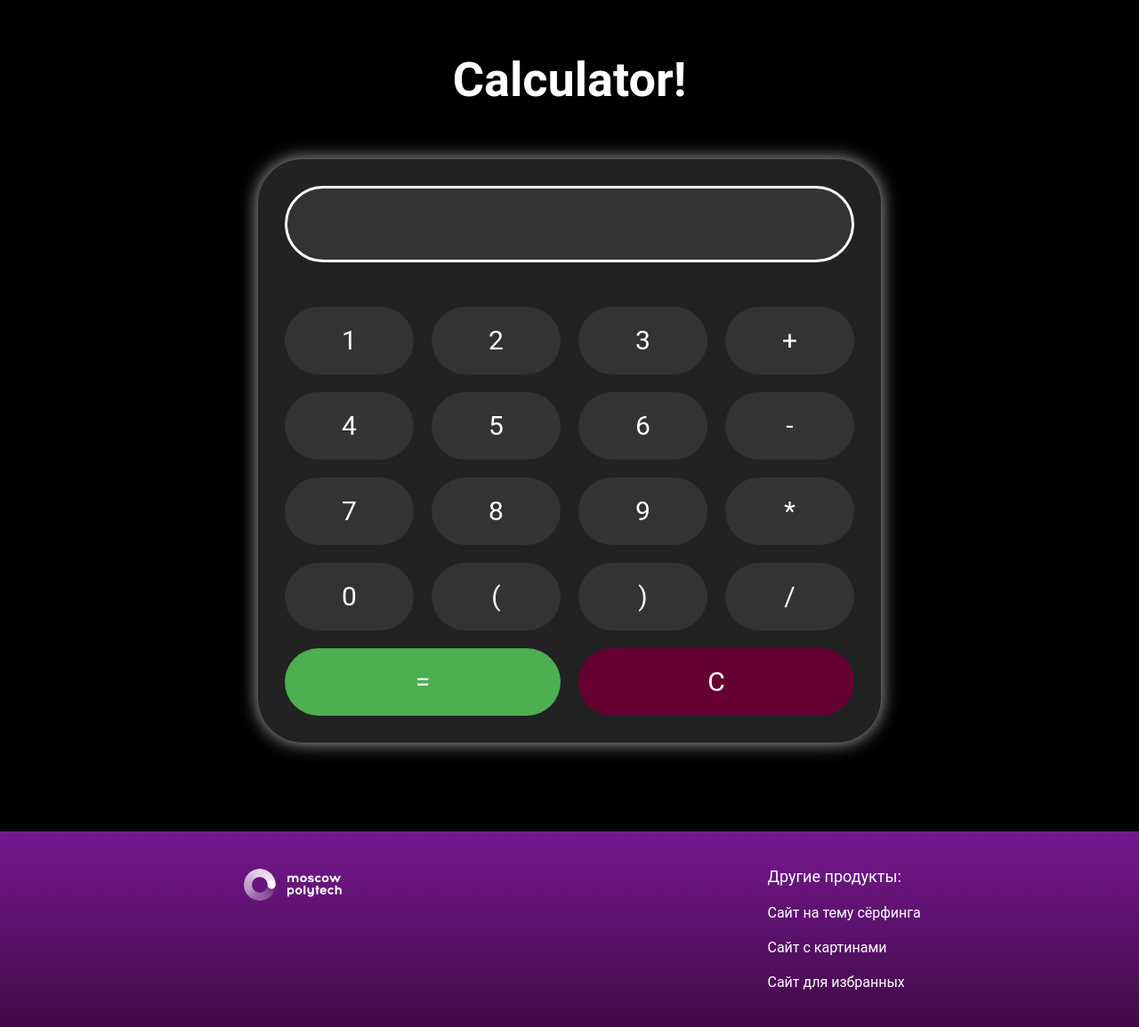
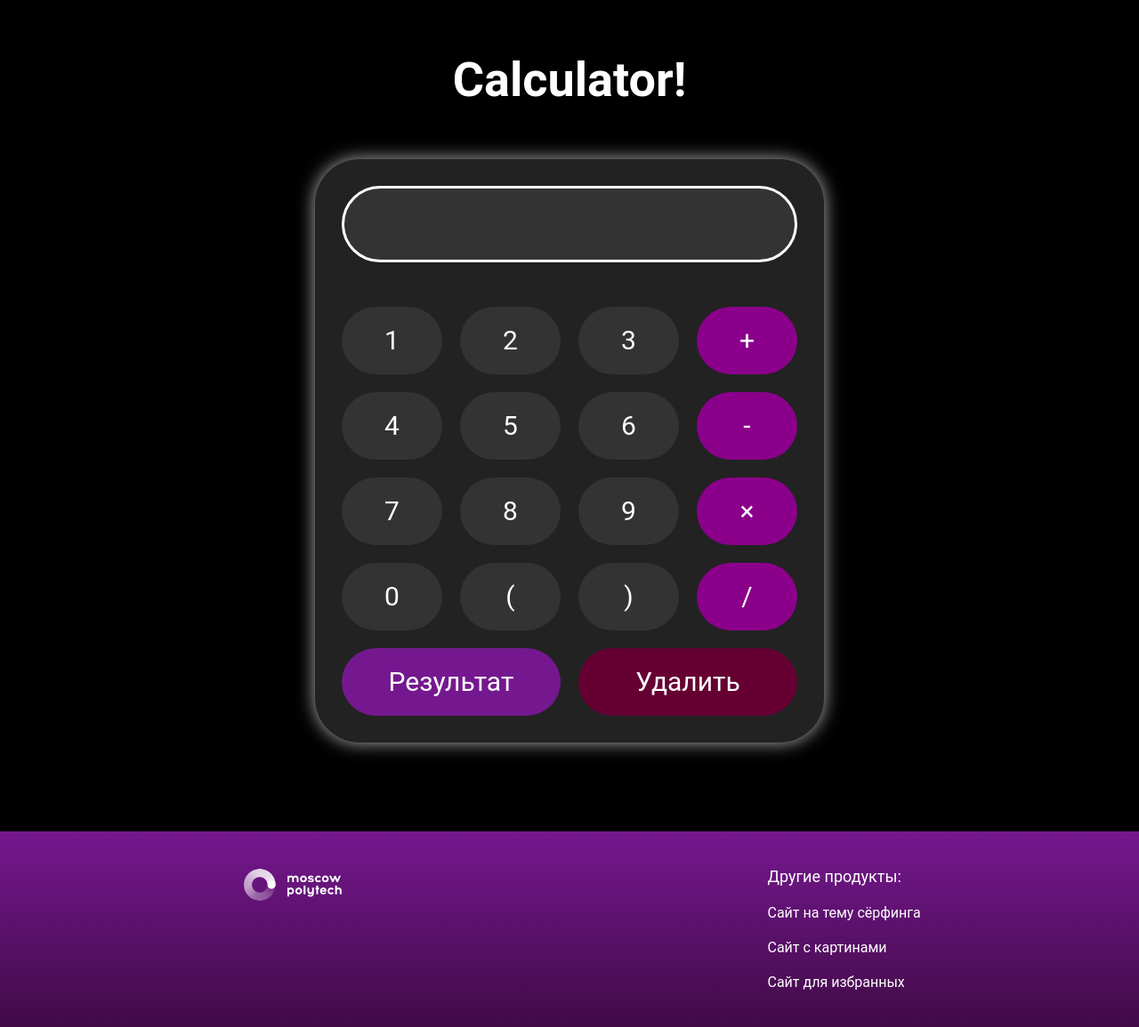
Before and after one commit to KrasnoperovSergey241-3210/Student-241, a PHP site: page /241-student/Calculator/index.html in a window 1280 px wide. Shown: the part 84-1239 px from the top of the page at 89% size. Run offline with PHP 8.4, Linux system fonts and the light colour scheme.

Commit message:
Calculator done

```diff
--- a/Calculator/index.html
+++ b/Calculator/index.html
@@ -20,21 +20,21 @@
                     <button type="button" class="button" data-value="1">1</button>
                     <button type="button" class="button" data-value="2">2</button>
                     <button type="button" class="button" data-value="3">3</button>
-                    <button type="button" class="button" data-value="+">+</button>
+                    <button type="button" class="button operator" data-value="+">+</button>
                     <button type="button" class="button" data-value="4">4</button>
                     <button type="button" class="button" data-value="5">5</button>
                     <button type="button" class="button" data-value="6">6</button>
-                    <button type="button" class="button" data-value="-">-</button>
+                    <button type="button" class="button operator" data-value="-">-</button>
                     <button type="button" class="button" data-value="7">7</button>
                     <button type="button" class="button" data-value="8">8</button>
                     <button type="button" class="button" data-value="9">9</button>
-                    <button type="button" class="button" data-value="*">*</button>
+                    <button type="button" class="button operator" data-value="*">×</button>
                     <button type="button" class="button" data-value="0">0</button>
                     <button type="button" class="button" data-value="(">(</button>
                     <button type="button" class="button" data-value=")">)</button>
-                    <button type="button" class="button" data-value="/">/</button>
-                    <button type="button" class="button clear" id="clear">C</button>
-                    <button type="button" class="button equals" id="calculate">=</button>
+                    <button type="button" class="button operator" data-value="/">/</button>
+                    <button type="button" class="button clear" id="clear">Удалить</button>
+                    <button type="button" class="button equals" id="calculate">Результат</button>
                 </div>
             </div>
         </section>
--- a/Calculator/style.css
+++ b/Calculator/style.css
@@ -7,10 +7,11 @@
     padding: 30px;
     border-radius: 50px;
     box-shadow: 0 0 20px rgba(255, 255, 255, 0.7);
-    width: 50%;
+    width: 40%;
     justify-self: center;
     margin-bottom: 100px;
 }
+
 .display {
     grid-column: 1/5;
     height: 60px;
@@ -30,11 +31,17 @@
 .display:focus {
     outline: none;
 }
+
+* {
+    outline: none;
+}
+
 .buttons {
     display: grid;
     grid-template-columns: repeat(4, 1fr);
     gap: 20px;
 }
+
 .button {
     padding: 20px;
     font-size: 18px;
@@ -50,20 +57,31 @@
     filter: none;
     transition: transform 500ms ease-in-out, filter 500ms ease-in-out;
 }
+
 .button:hover {
     background-color: #444444;
     transform: scale(1.05);
     filter: drop-shadow(0 0 5px rgba(255, 255, 255, 0.7));
 
 }
+
+.operator {
+    background-color: #8B008B;
+}
+
+.operator:hover {
+    background-color: #800080;
+}
+
 .button.equals {
     grid-row: 6;
     grid-column: 1/3;
-    background-color: #4CAF50;
+    background-color: #75188f;
     color: white;
 }
+
 .button.equals:hover {
-    background-color: #45a049;
+    background-color: #410a47;
 }
 
 #clear {
@@ -72,6 +90,7 @@
     background-color: #660033;
     color: white;
 }
+
 #clear:hover {
     background-color: #52022a;
 }
```
Also changed, not shown: Calculator/calculate.php (+15 -0 lines).
